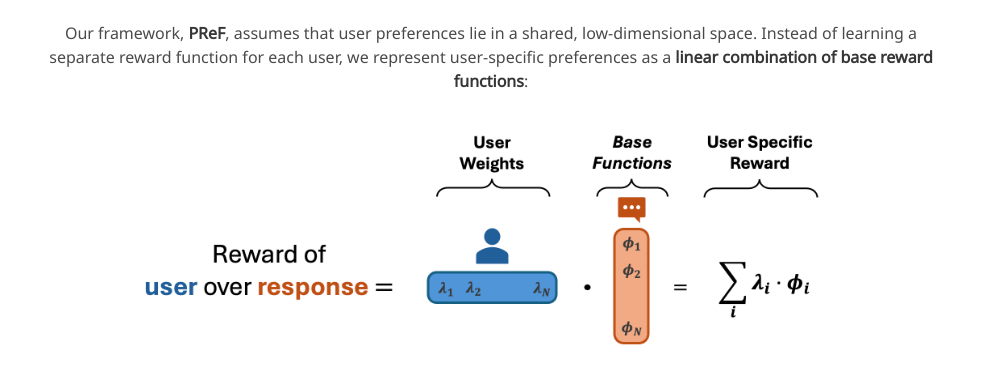
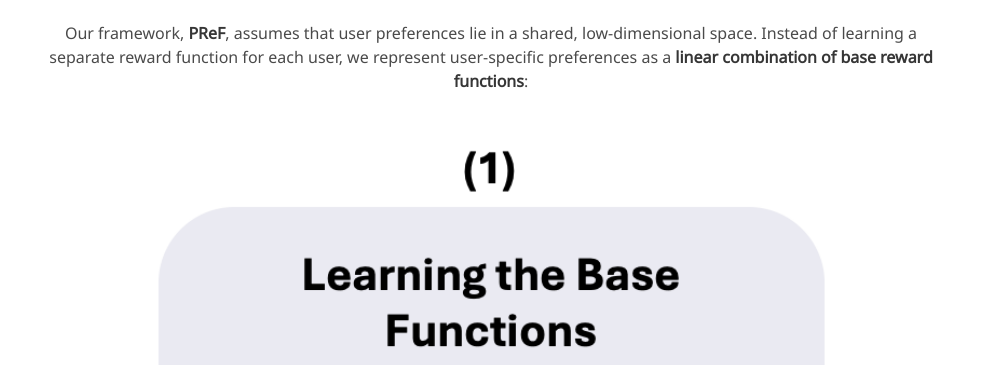
Before and after one commit to idanshen/PReF, a plain HTML site: page index.html in a window 1280 px wide. Shown: the part 971-1336 px from the top of the page, without its empty margins (149-1130 px from the left). Drawn offline with nearby package versions, Linux system fonts and the light colour scheme; a script that the page names is missing; some icons are missing; a web font is replaced by a local one.

Commit message:
Update index.html

```diff
--- a/index.html
+++ b/index.html
@@ -156,7 +156,7 @@
         <div class="content">
           <p class="mt-3">Our framework, <strong>PReF</strong>, assumes that user preferences lie in a shared, low-dimensional space. Instead of learning a separate reward function for each user, we represent user-specific preferences as a <strong>linear combination of base reward functions</strong>:</p>
           <div class="image-container" style="margin: 0 auto;">
-            <img src="static/images/factorization.png" alt="Reward Factorization" class="mt-4" style="width: 80%; height: auto;">
+            <img src="static/images/1.png" alt="Reward Factorization" class="mt-4" style="width: 80%; height: auto;">
           </div>
           <!-- <p class="mt-3">Where \(\phi_j\) are base reward functions (common preference components) and \(\lambda_{ij}\) are user-specific coefficients. </p> -->
           <p class="mt-3">This factorization enables us to personalize responses efficiently without requiring extensive user data. The key insight is that personalization reduces to estimating a small set of user-specific weights \(\lambda_i\), rather than learning an entirely new reward model per user.</p>
```
